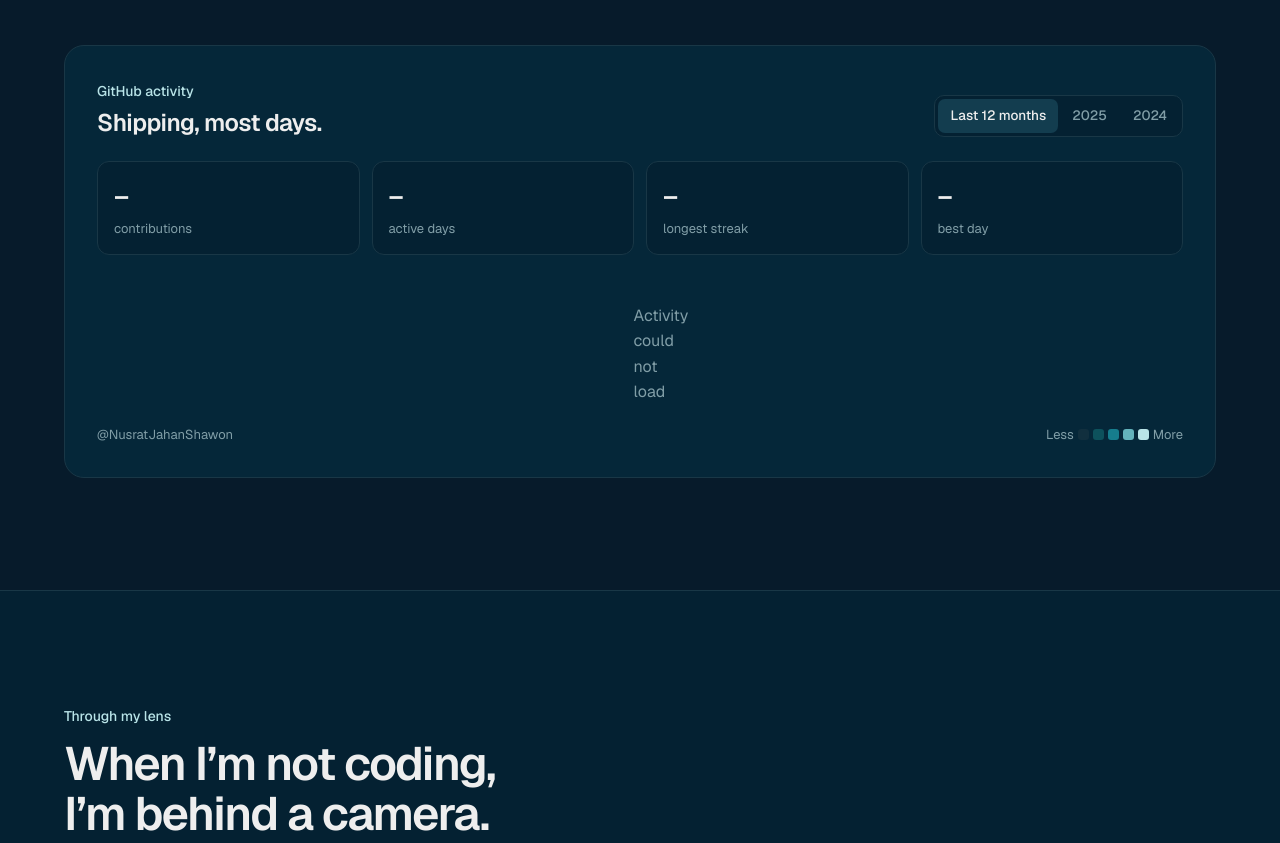
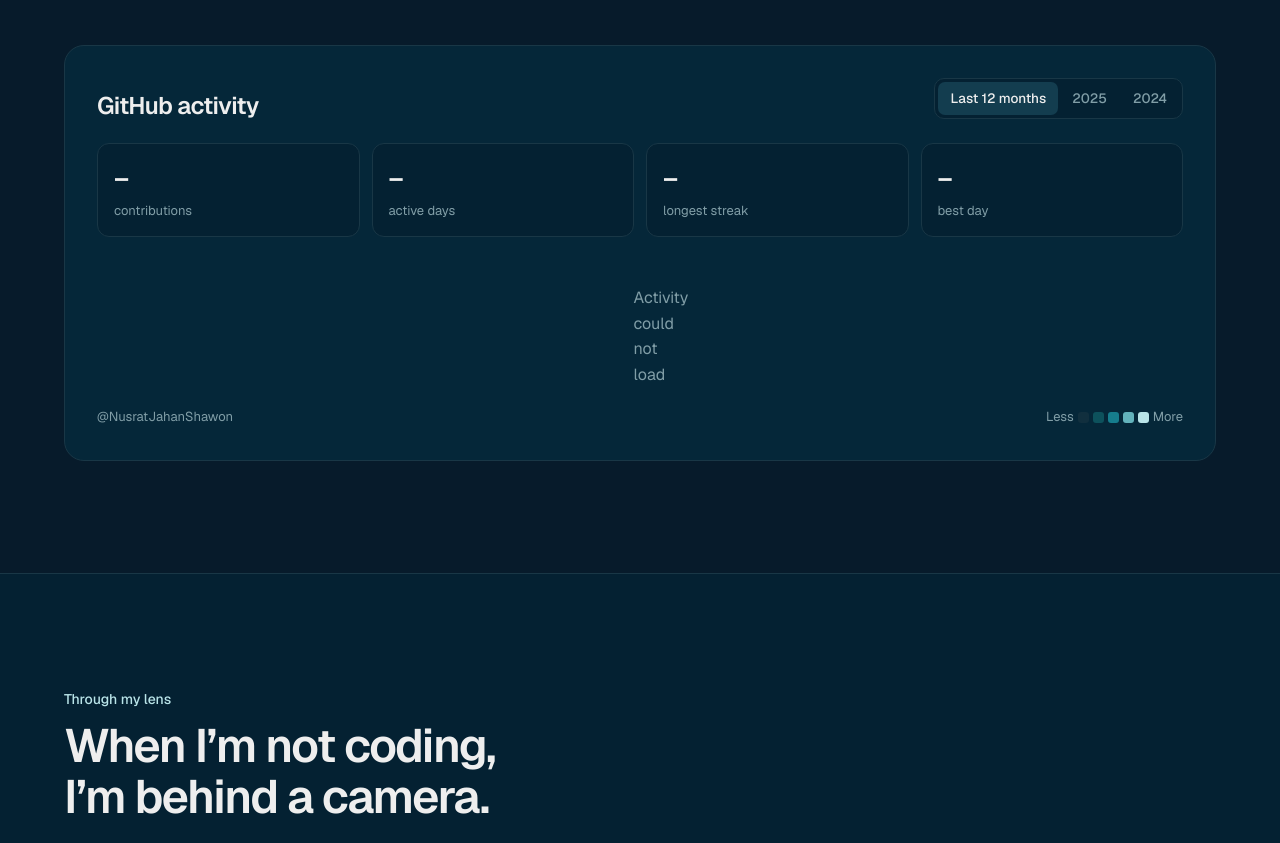
Before and after one commit to NusratJahanShawon/NusratJahanShawon.github.io, a plain HTML site: page index.html in a window 1280 px wide. Shown: the part 6624-7467 px from the top of the page. Drawn offline with nearby package versions, Linux system fonts and the light colour scheme; no server answers.

Commit message:
Remove GitHub activity tagline
Co-Authored-By: Claude Opus 5.5 <noreply@anthropic.com>
Claude-Session: https://claude.ai/code/session_01Qv423vzzirJMvgAZGFXphV

```diff
--- a/index.html
+++ b/index.html
@@ -708,8 +708,7 @@
       <div class="activity-card reveal">
         <div class="activity-card__head">
           <div>
-            <span class="kicker">GitHub activity</span>
-            <h3 class="h3">Shipping, most days.</h3>
+            <h3 class="h3">GitHub activity</h3>
           </div>
           <div class="tabs" role="tablist" aria-label="Contribution period">
             <button type="button" role="tab" aria-selected="true" data-year="last">Last 12 months</button>
```
